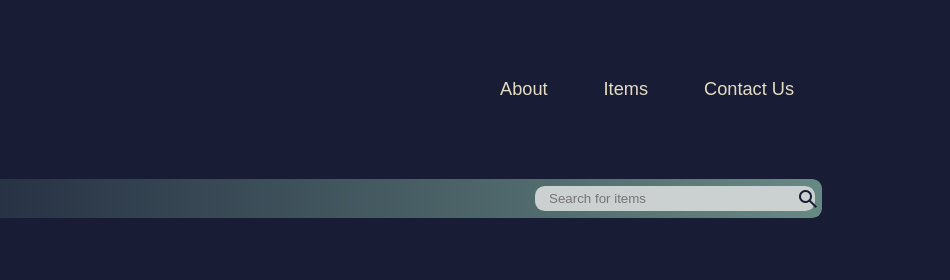
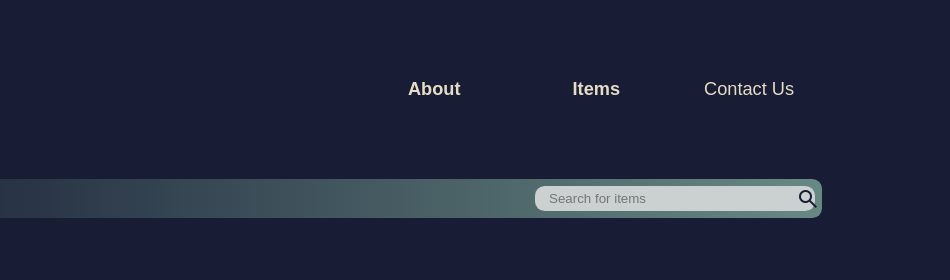
Before and after one commit to ritikkumar-agrawal/HackNITR-4.0, a plain HTML site: page home-appliances.html in a window 1280 px wide. Shown: the top 280 px of the page, 330-1280 px from the left. Drawn offline with nearby package versions, Linux system fonts and the light colour scheme.

Commit message:
Update home-appliances.html

```diff
--- a/home-appliances.html
+++ b/home-appliances.html
@@ -10,7 +10,7 @@
     <link rel="stylesheet" href="https://fonts.googleapis.com/icon?family=Material+Icons+Outlined">
     <link rel="stylesheet" href="https://fonts.googleapis.com/css2?family=Material+Symbols+Outlined:opsz,wght,FILL,GRAD@48,400,0,0" />
 
-    <title> olx</title>
+    <title> Home-Appliances</title>
 </head>
 
 <body>
@@ -24,8 +24,10 @@
         </div>
         <div class="navbaroptions">
             <ul>
-                <li>About</li>
-                <li>Items</li>
+                <li><a href="index.html">About</a></li>
+                <li>
+                    <a href="itemsPage.html">Items</a>
+                </li>
                 <li>Contact Us</li>
             </ul>
         </div>
```
